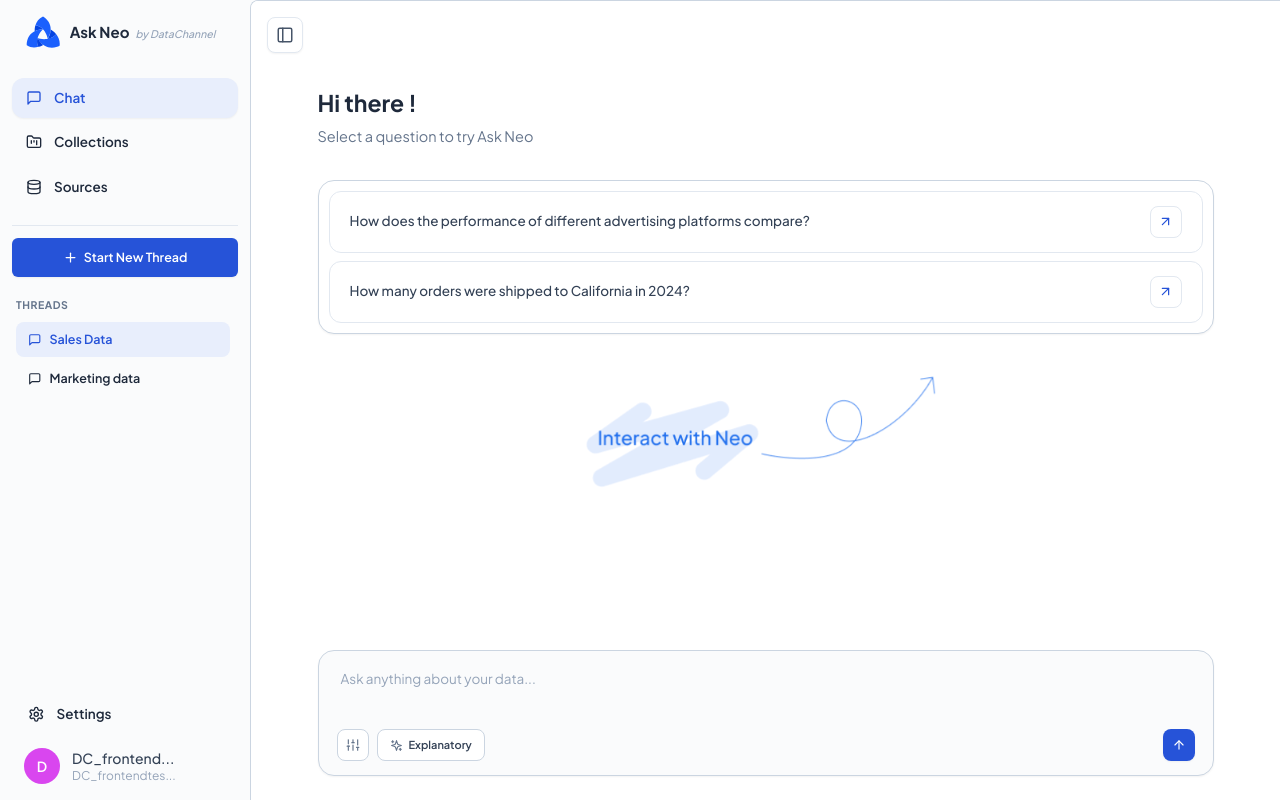
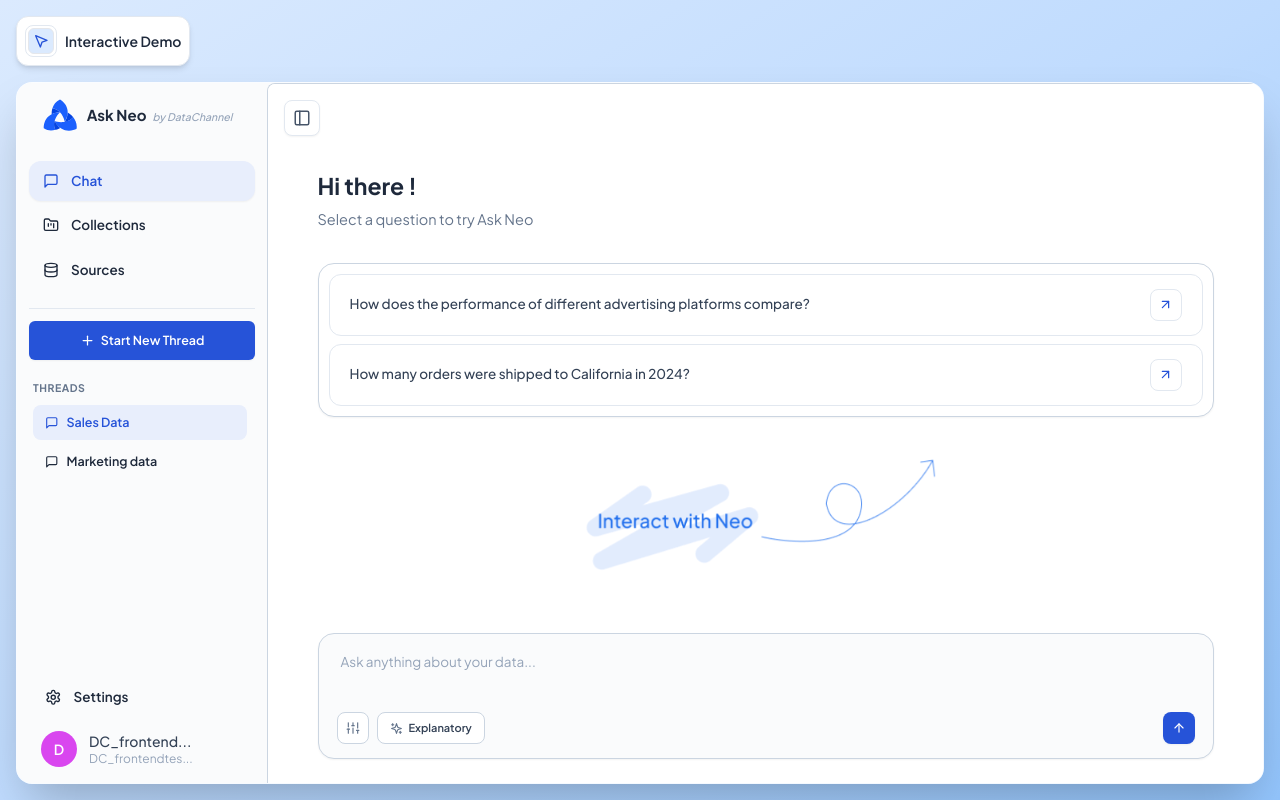
Before and after one commit to DataChannelTechnologies/Neo-Demo-Asset, a React (Vite) app: page / in a window 1280 px wide. Built offline with nearby package versions, Linux system fonts and the light colour scheme.

Commit message:
added frame

```diff
--- a/src/App.tsx
+++ b/src/App.tsx
@@ -1,5 +1,5 @@
 import React, { useState, useRef, useEffect } from "react";
-import { PanelLeft } from "lucide-react";
+import { PanelLeft, MousePointer2 } from "lucide-react";
 import ReactECharts from "echarts-for-react";
 import ReactMarkdown from "react-markdown";
 
@@ -89,19 +89,22 @@ function App() {
   };
 
   return (
-    <div className="w-screen h-screen flex overflow-hidden bg-[#fafbfc] font-plus-jakarta text-slate-700 antialiased">
-      {/* BLUR GRADIENT OVERLAY */}
-      {/* {showOverlay && (
-        <div className="fixed inset-0 z-50 flex items-center justify-center bg-white/40 backdrop-blur-sm border border-white/20">
-          <button
-            onClick={() => setShowOverlay(false)}
-            className="px-8 py-4 bg-blue-500 hover:bg-blue-600 text-white font-semibold rounded-xl shadow-2xl transition-all duration-300 hover:scale-105"
-          >
-            Interact with Neo
+    <div className="w-screen h-screen flex flex-col items-start justify-center bg-gradient-to-br from-blue-100 via-blue-200 to-blue-300 font-plus-jakarta text-slate-700 antialiased p-4">
+      {/* Interactive Demo Button - Above Glass Frame */}
+      <button className="mb-4 flex items-center p-2 bg-white rounded-xl shadow-md border border-slate-200 text-slate-800 font-semibold text-sm">
+          <div className="flex items-center gap-2">
+            <div className="border border-slate-200 rounded-lg">
+            <div className="p-1 m-0.5 bg-blue-100 rounded-md border">
+              <MousePointer2 size={16} className="text-neo-blue" />
+            </div>
+            </div>
+            <p className="text-sm">Interactive Demo</p>
+          </div>
         </button>
-        </div>
-      )} */}
 
+      {/* Glass Frame */}
+      <div className="w-full h-full bg-white/70 backdrop-blur-md rounded-2xl border border-white/60 shadow-2xl overflow-hidden relative">
+        <div className="w-full h-full flex overflow-hidden">
           {/* SIDEBAR */}
           <Sidebar sidebarOpen={sidebarOpen} />
 
@@ -135,6 +138,8 @@ function App() {
             </div>
           </div>
         </div>
+      </div>
+    </div>
   );
 }
 
```
Lines whose indentation alone changed are shown as unchanged.
